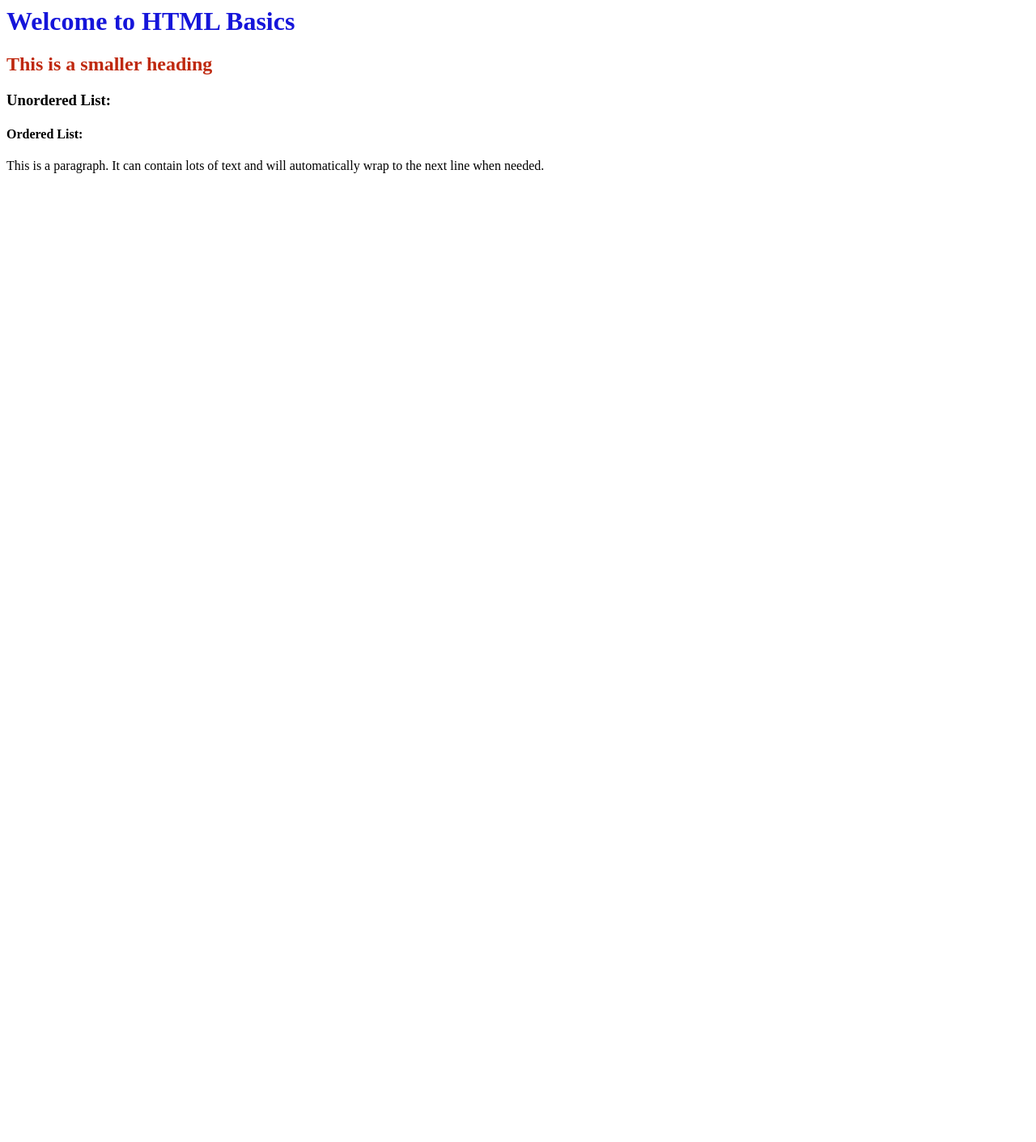
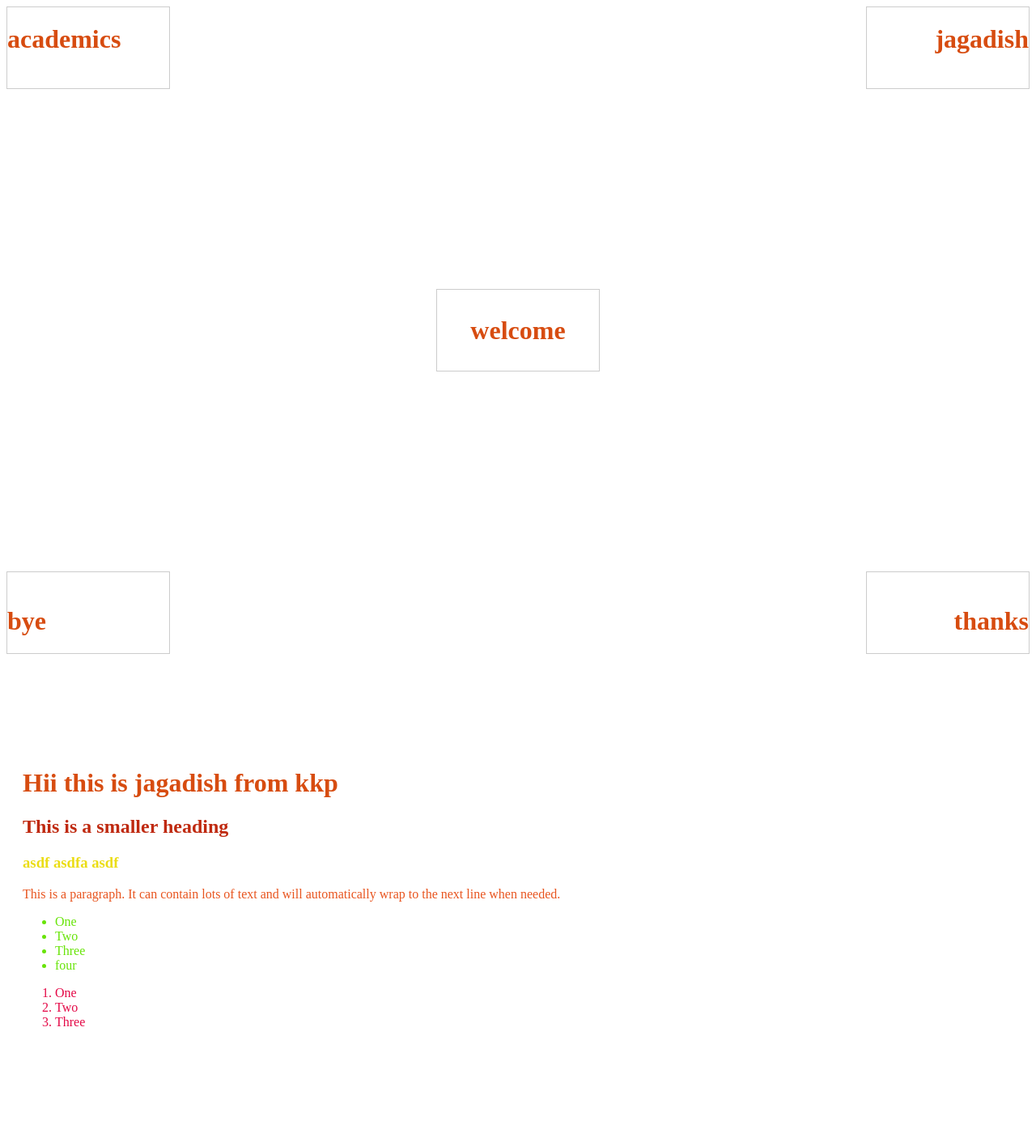
Before and after one commit to gonchigars/html, a plain HTML site: page 1.html in a window 1280 px wide. Shown: the whole page at 81% size. Before the commit the page ends 800 px from the top, so only its background shows below. Drawn offline with Linux system fonts and the light colour scheme.

Commit message:
test case

```diff
--- a/1.css
+++ b/1.css
@@ -1,9 +1,97 @@
+.page-container {
+    position: relative;
+    min-height: 100vh;
+    width: 100%;
+}
+
+/* Common styles for all header containers */
+.header-top-left, .header-top-right, .header-bottom-left, .header-bottom-right, .header-center {
+    position: absolute;
+    height: 100px;
+    width: 200px;
+    border: 1px solid #ccc;
+    display: flex;
+}
+
+/* Top Left */
+.header-top-left {
+    top: 0;
+    left: 0;
+    justify-content: flex-start;
+    align-items: flex-start;
+}
+
+/* Top Right */
+.header-top-right {
+    top: 0;
+    right: 0;
+    justify-content: flex-end;
+    align-items: flex-start;
+}
+
+/* Center */
+.header-center {
+    top: 50%;
+    left: 50%;
+    transform: translate(-50%, -50%);
+    justify-content: center;    /* Horizontal center */
+    align-items: center;        /* Vertical center */
+}
+
+/* Bottom Left */
+.header-bottom-left {
+    bottom: 0;
+    left: 0;
+    justify-content: flex-start;
+    align-items: flex-end;
+}
+
+/* Bottom Right */
+.header-bottom-right {
+    bottom: 0;
+    right: 0;
+    justify-content: flex-end;
+    align-items: flex-end;
+}
+
+/* Content area */
+.content {
+    padding: 120px 20px;
+}
+
+.email-form {
+    display: flex;
+    align-items: center;
+    gap: 10px;
+    margin: 30px 0;
+}
+
+.email-form button {
+    margin-left: auto;
+}
+
 h1 {
-    color: #1515da;
-
+    color: #d74c10;
 }
 
 h2 {
     color: #bf290f;
+}
 
+h3 {
+    color: #ebdd15;
 }
+h4 { color: #ccc;
+}
+
+p {
+    color: #e8541e;
+}
+
+ol {
+    color: #e40947;
+}
+
+ul {
+    color: #68e409;
+}
--- a/1.html
+++ b/1.html
@@ -7,12 +7,44 @@
     </head>
 
 <body>
+    <div class="page-container">
 
-    <h1>Welcome to HTML Basics</h1>
-    <h2>This is a smaller heading</h2>
-    <h3>Unordered List: </h3>
-    <h4>Ordered List: </h4>
-    <p>This is a paragraph. It can contain lots of text and will automatically wrap to the next line when needed.</p>
+        <div class="header-top-left">
+            <h1>academics</h1>
 
+        </div>
+        <div class="header-top-right">
+            <h1>jagadish</h1>
+        </div>
+        <div class="header-center">
+            <h1>welcome</h1>
+        </div>
+        <div class="header-bottom-left">
+            <h1>bye</h1>
+        </div>
+        <div class="header-bottom-right">
+            <h1>thanks</h1>
+        </div>
+    </div>
+
+    <div class="content">
+        <h1> Hii this is jagadish from kkp</h1>
+        <h2>This is a smaller heading</h2>
+        <h3>asdf asdfa asdf</h3>
+        <p>This is a paragraph. It can contain lots of text and will automatically wrap to the next line when needed.</p>
+
+        <ul>
+            <li>One</li>
+            <li>Two</li>
+            <li>Three</li>
+            <li> four</li>
+        </ul>
+
+        <ol>
+            <li>One</li>
+            <li>Two</li>
+            <li>Three</li>
+        </ol>
+    </div>
 </body>
 </html>
```
